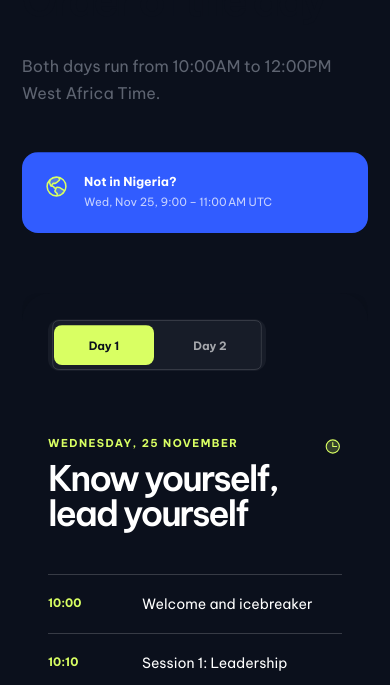
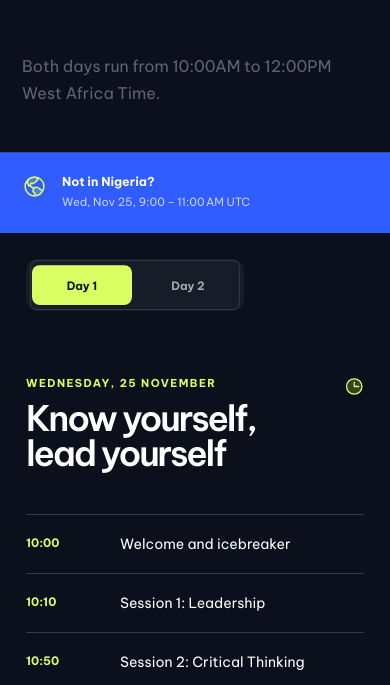
Before and after one commit to chiazaokoli/kfsd-website, a Next.js app: page / in a window 390 px wide. Shown: the part 6519-7204 px from the top of the page. Built offline with nearby package versions, Linux system fonts and the light colour scheme.

Commit message:
Join mobile schedule cards edge to edge

```diff
--- a/app/globals.css
+++ b/app/globals.css
@@ -382,8 +382,13 @@ img { display: block; }
   .learning-step-icon svg { width: 24px; height: 24px; }
   .learning-step-text strong { font-size: 1.03rem; }
   .learning-step-text small { font-size: .77rem; }
-  .schedule-layout { min-height: 0; grid-template-columns: 1fr; gap: 60px; }
+  .schedule-section { padding-inline: 0; }
+  .schedule-layout { min-height: 0; grid-template-columns: 1fr; gap: 0; }
   .schedule-intro { max-width: none; }
+  .schedule-intro h2, .schedule-intro > p:not(.section-kicker) { margin-inline: 22px; }
+  .local-time-card, .schedule-panel { border-radius: 0; }
+  .schedule-panel { box-shadow: none; }
+  .smooth-corner-fallback.schedule-panel { filter: none; }
   .speaker-placeholder-grid { grid-template-columns: 1fr 1fr; }
   .portrait-placeholder { height: 210px; }
   .story-carousel { grid-auto-columns: 82vw; }
--- a/app/page.tsx
+++ b/app/page.tsx
@@ -223,7 +223,7 @@ export default function Home() {
     const revealWords = gsap.utils.toArray<HTMLElement>(".reveal-word");
     const finalRevealWord = revealWords.at(-1);
     const revealItems = gsap.utils.toArray<HTMLElement>(".chapter-reveal").filter((item) =>
-      window.innerWidth > 800 || !item.matches(".skills-section .section-heading")
+      window.innerWidth > 800 || !item.matches(".skills-section .section-heading, .schedule-panel")
     );
     const motionImages = gsap.utils.toArray<HTMLElement>(".motion-image");
     const gradeStrokes = gsap.utils.toArray<SVGPathElement>(".grade-stroke");
```
